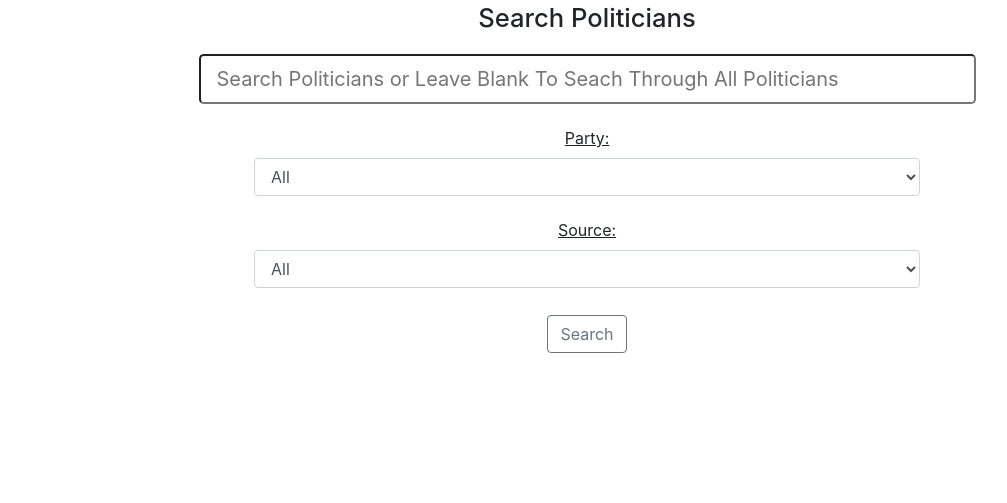
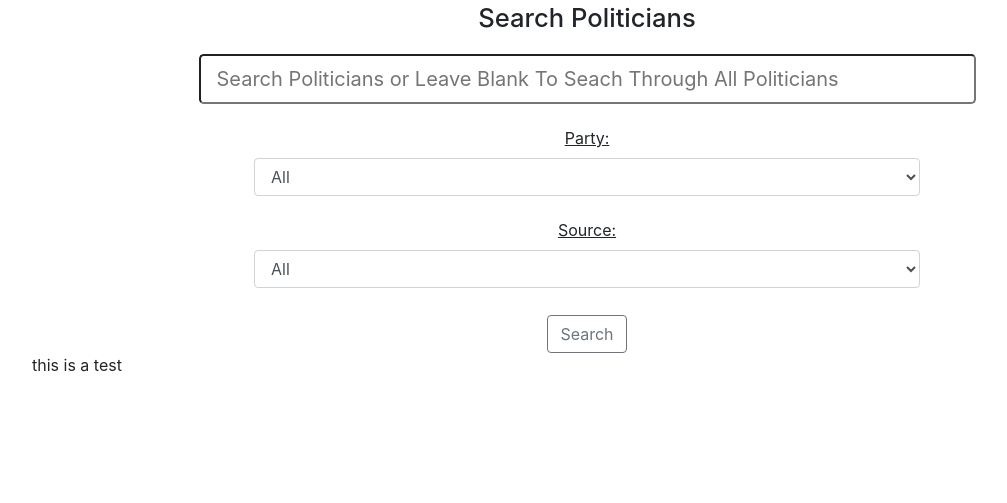
Before and after one commit to varvind/CSCE-315-Project3, a Node server app: page /politician_search in a window 1280 px wide. Shown: the part 297-800 px from the top of the page, without its empty margins (53-1060 px from the left). Run offline with Node 20, Linux system fonts and the light colour scheme; some libraries are stand-ins or nearby versions.

Commit message:
Made a change to search poli. page

```diff
--- a/views/searchPoliticians.ejs
+++ b/views/searchPoliticians.ejs
@@ -164,7 +164,7 @@
         <% k++%>
         <% }) %>
       </div>
-
+      this is a test
 
       <% if(fivethirtyeightpolls.length != 0) { %>
         <h3 style = "text-align: center; text-decoration: underline; margin-top: 5%">Most Recent Polling Information</h3>
```
